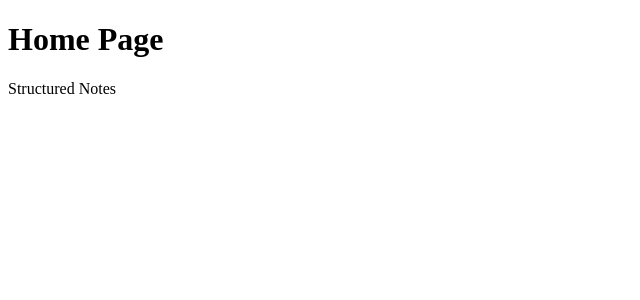
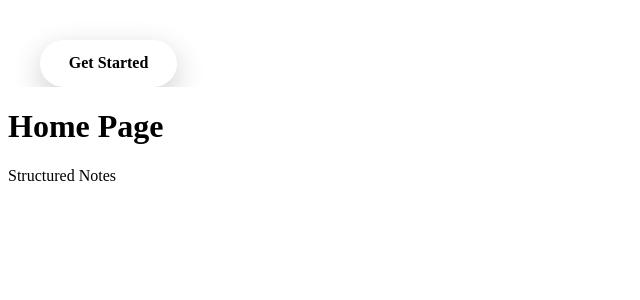
Before and after one commit to XoDeR/structured-notes, a Nuxt app in the folder frontend/: page / in a window 1280 px wide. Shown: the top 300 px of the page, without its empty margins (0-640 px from the left). Built offline with nearby package versions, Linux system fonts and the light colour scheme.

Commit message:
public home page skeleton with a link to /dashboard

```diff
--- a/frontend/app/pages/(public)/index.vue
+++ b/frontend/app/pages/(public)/index.vue
@@ -1,4 +1,45 @@
+<script setup lang="ts">
+</script>
+
 <template>
+  <main>
+    <section>
+      <div class="buttons">
+        <NuxtLink :prefetch="false" to="/dashboard" class="btn primary glow">Get Started</NuxtLink>
+      </div>
+    </section>
+  </main>
   <h1>Home Page</h1>
   <p>Structured Notes</p>
 </template>
+
+<style scoped lang="scss">
+main {
+  padding: 0 2rem;
+  margin-top: 1em;
+  overflow-x: hidden;
+}
+
+.buttons {
+  display: flex;
+  align-items: center;
+  gap: 1rem;
+  margin-top: 1.5rem;
+}
+
+.btn {
+  padding: 0.9rem 1.8rem;
+  border-radius: 50px;
+  font-weight: 600;
+  text-decoration: none;
+}
+
+.btn.primary {
+  color: var(--primary);
+  background: white;
+}
+
+.btn.glow {
+  box-shadow: 0 10px 30px rgb(0 0 0 / 20%), 0 0 0 rgb(255 255 255 / 60%);
+}
+</style>
```
